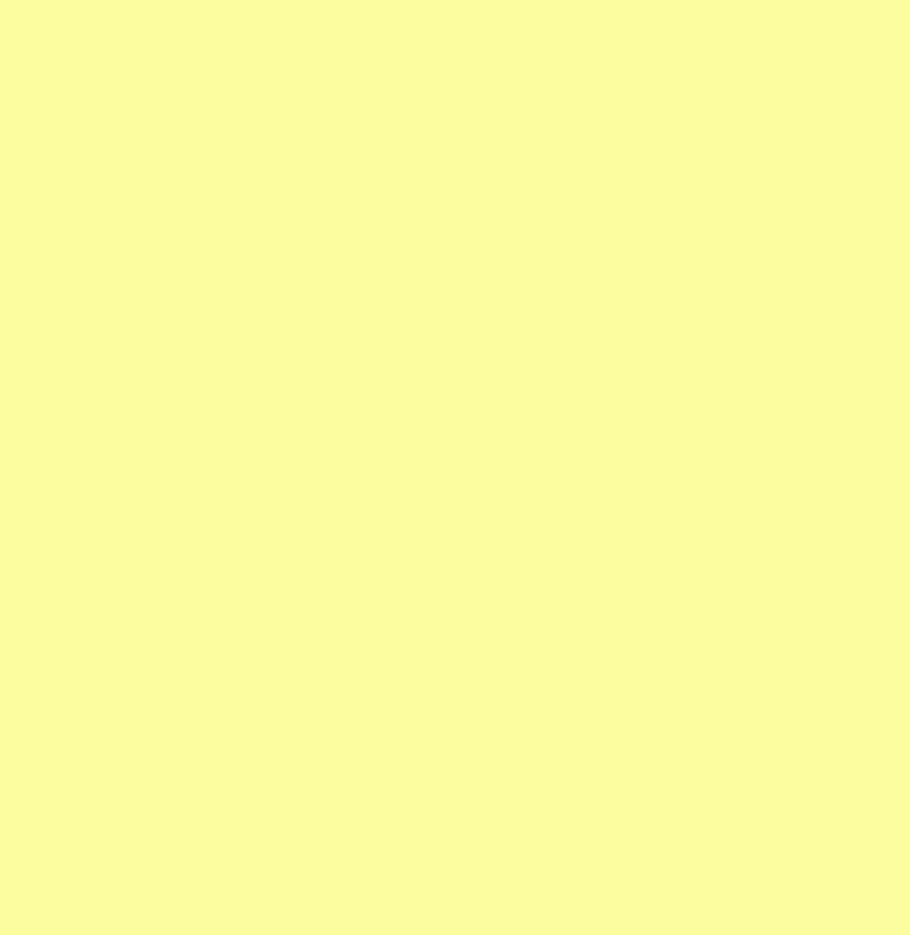
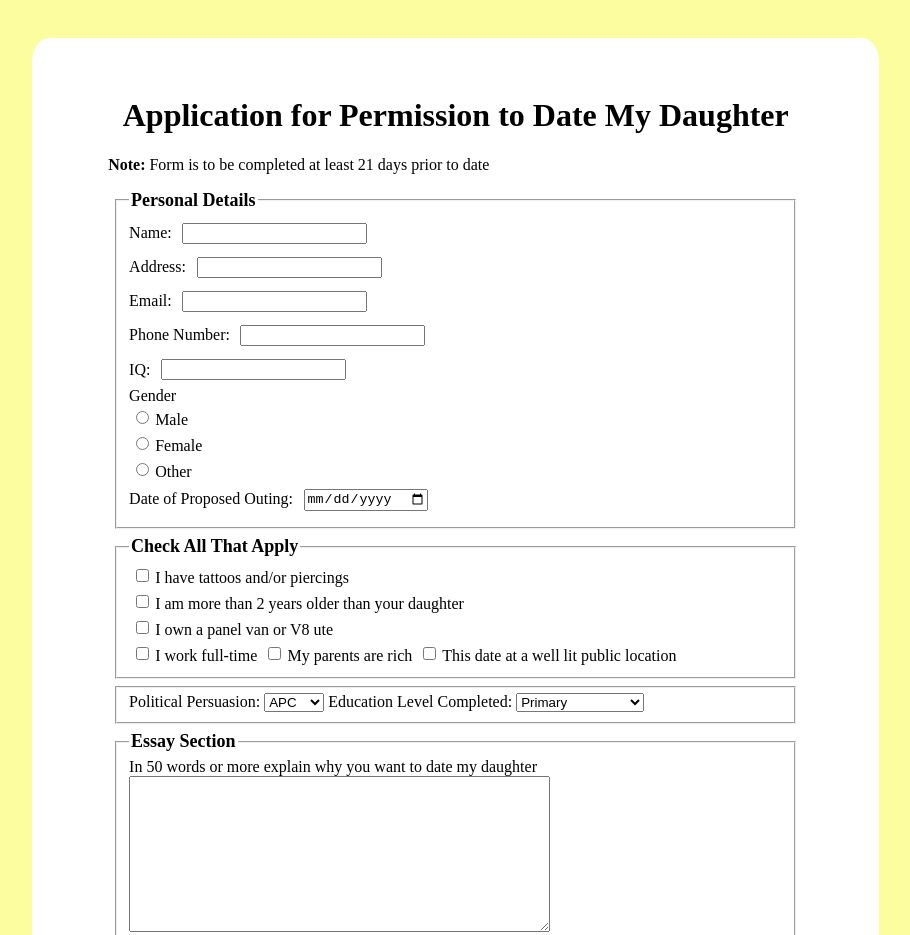
Before and after one commit to KechiEbite/Permission-form-self-assignment, a plain HTML site: page index.html in a window 1280 px wide. Shown: the top 935 px of the page, without its empty margins (140-1050 px from the left). Before the commit the page ends 800 px from the top, so only its background shows below. Drawn offline with Linux system fonts and the light colour scheme; a web font is replaced by a local one.

Commit message:
completed

```diff
--- a/all_css/style.css
+++ b/all_css/style.css
@@ -1,3 +1,32 @@
 body{
     background-color: #fbfd9e;
 }
+.personal_details{
+    border-radius: 2%;
+    background-color: white;
+    border: 30% solid;
+    padding: 3% 6%;
+    font-family: 'Anaheim';
+    margin: 3% 13%;
+    width:55%;
+    height: 70%;
+}
+h1{
+    text-align: center;
+}
+legend{
+    font-size: large;
+    font-weight: bold;
+}
+input{
+    margin:1%;
+}
+fieldset{
+    margin: 1%;
+}
+.button{
+    background-color: red;
+    color: white;
+    border: lightpink;
+    font-size: large;
+}
--- a/index.html
+++ b/index.html
@@ -6,13 +6,72 @@
     <meta name="viewport" content="width=device-width, initial-scale=1.0">
     <title>Permission to date my daughter</title>
     <link rel="stylesheet" href="all_css/style.css">
+    <link href='https://fonts.googleapis.com/css?family=Anaheim' rel='stylesheet'>
 </head>
 <body>
     <div class="white_base">
-        <div class="personal_details"></div>
-        <div class="check_all"></div>
-        <div class="political"></div>
-        <div class="essay"></div>
+        <div class="personal_details">
+            <h1>Application for Permission to Date My Daughter</h1>
+            <p><b>Note:</b> Form is to be completed at least 21 days prior to date</p>
+
+            <fieldset>
+                <legend>Personal Details</legend>
+                Name: <input type="text" name="name" id="name" required>
+                <br>
+                Address: <input type="text" required>
+                <br>
+                Email: <input type="text" name="email" id="email">
+                <br>
+                Phone Number: <input type="tel" name="phone_number" id="phone_number" required>
+                <br>
+                IQ: <input type="number" name="iq" id="IQ">
+                <br>
+                Gender <br>
+                <input type="radio" name="Gender" id="male">Male <br>
+                <input type="radio" name="Gender" id="Female">Female <br>
+                <input type="radio" name="Gender" id="Other">Other
+                <br>
+                Date of Proposed Outing: <input type="date" name="dopouting" id="dopouting">
+            </fieldset>
+
+           <fieldset>
+               <legend>Check All That Apply</legend>
+               <input type="checkbox" name="all" id="all">I have tattoos and/or piercings <br>
+               <input type="checkbox" name="all" id="all">I am more than 2 years older than your daughter <br>
+               <input type="checkbox" name="all" id="all">I own a panel van or V8 ute <br>
+               <input type="checkbox" name="all" id="all">I work full-time
+               <input type="checkbox" name="all" id="all">My parents are rich
+               <input type="checkbox" name="all" id="all">This date at a well lit public location
+           </fieldset>
+
+           <fieldset>
+               Political Persuasion: <select name="dropdown" id="politics" required>
+                  <option value="APC" selected>APC</option>
+                  <option value="PDP">PDP</option>
+                  <option value="APGA">APGA</option>
+                  <option value="None">None</option>
+               </select>
+               Education Level Completed: <select name="dropdown" id="education">
+                   <option value="Primary" selected>Primary</option>
+                   <option value="JuniorSec">Junior Secondary</option>
+                   <option value="seniorsec">Senior Secondary</option>
+                   <option value="Bachelors">Bachelors</option>
+                   <option value="postgrad">Postgraduate</option>
+               </select>
+           </fieldset>
+
+           <fieldset>
+               <legend>Essay Section</legend>
+               In 50 words or more explain why you want to date my daughter <br>
+               <textarea name="talkabout_it" id="" cols="50" rows="10"></textarea>
+               <br>
+               Please upload contact details for 2 references <br>
+               <textarea name="references" id="" cols="50" rows="10"></textarea><br>
+
+               Upload Police Clearance Certificate, Bank Statement and Medical Certificates here: <input type="button" value="Attach Files" class="button">
+           </fieldset>
+           <input type="submit" value="Submit Your Application" class="button" >
+        </div>
     </div>
 </body>
 </html>
```
